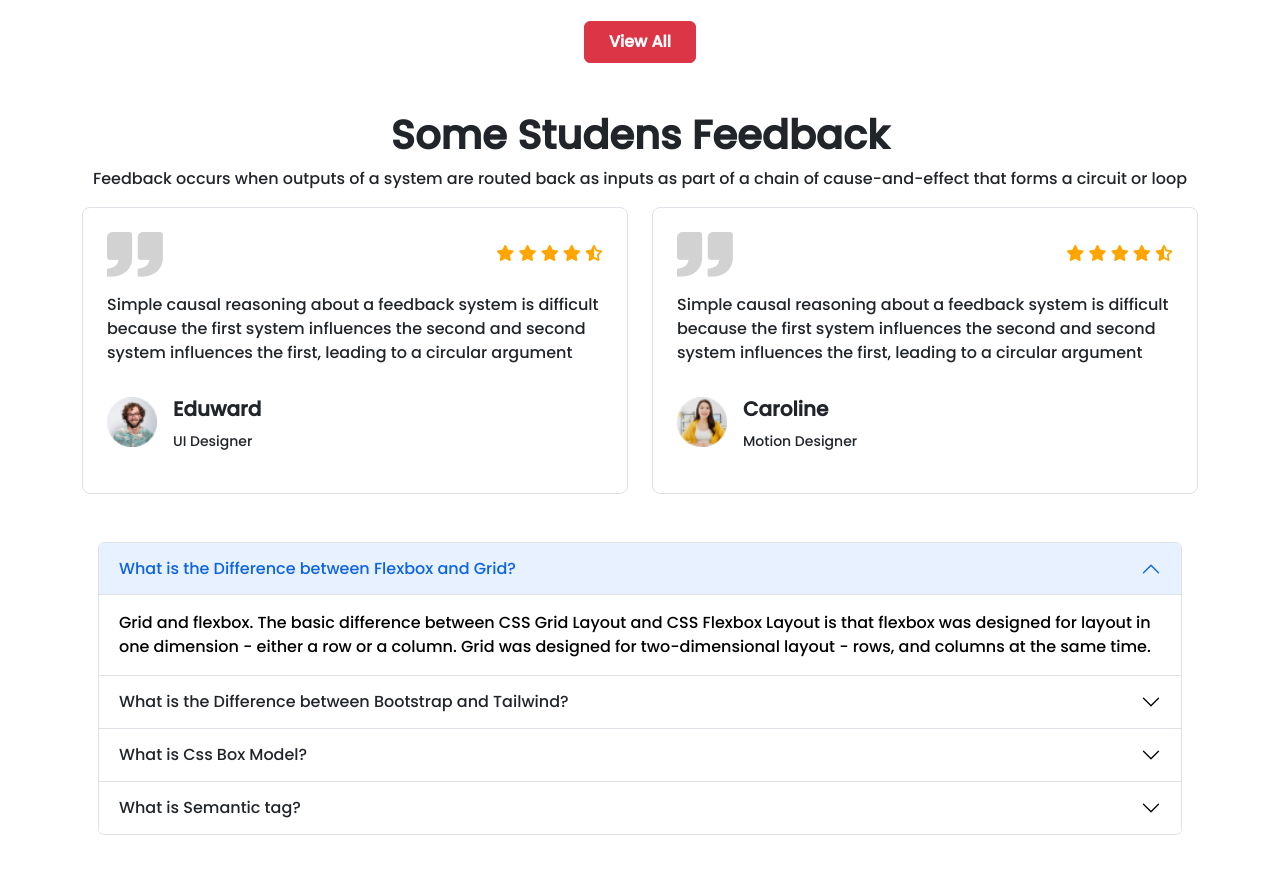
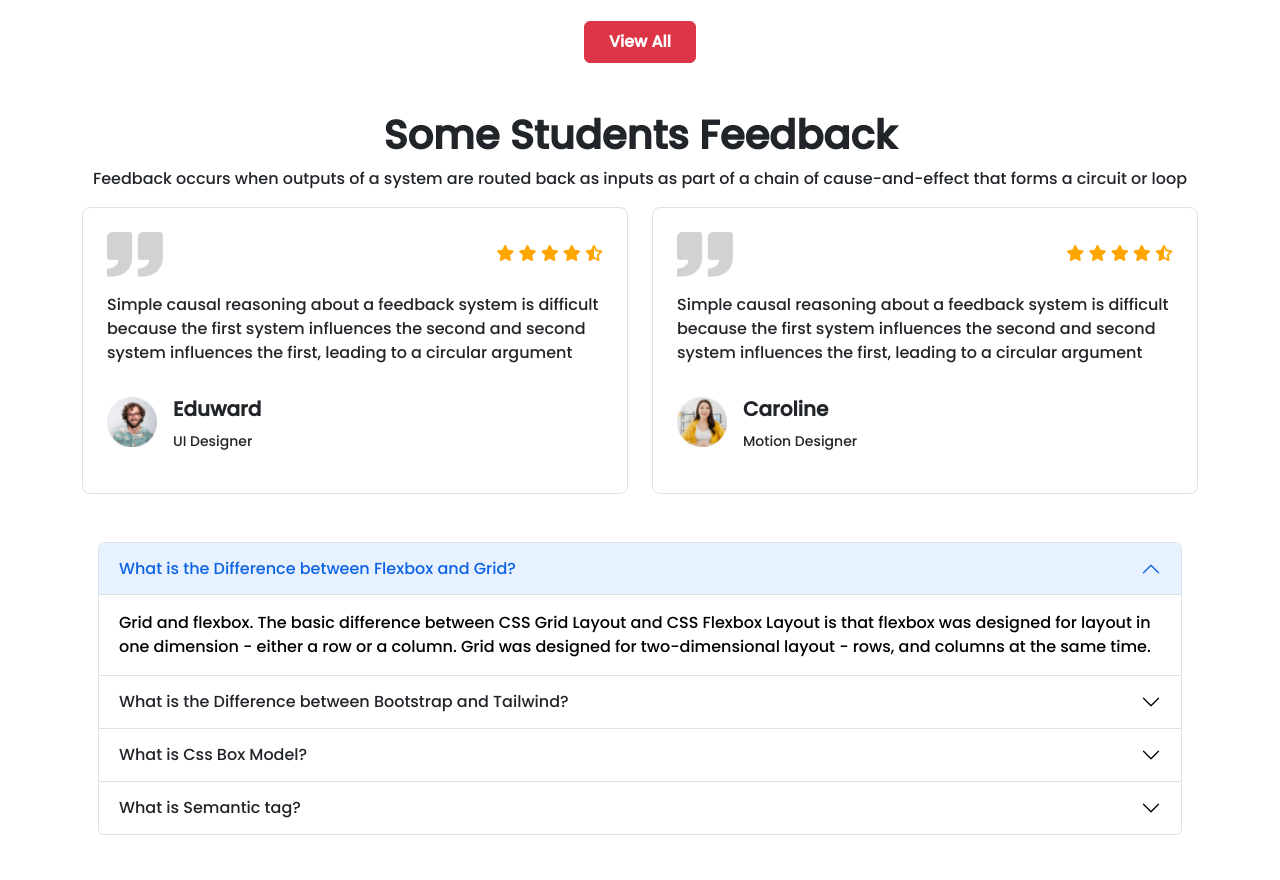
Before and after one commit to Danielsweet1/Third-Assignment, a plain HTML site: page index.html in a window 1280 px wide. Shown: the part 3339-4219 px from the top of the page. Drawn offline with nearby package versions, Linux system fonts and the light colour scheme.

Commit message:
correct spelling

```diff
--- a/index.html
+++ b/index.html
@@ -306,7 +306,7 @@
       <!-- feedback section  -->
       <section class="container my-5">
         <div class="text-center">
-          <h2 class="fs-1 fw-bold">Some Studens Feedback</h2>
+          <h2 class="fs-1 fw-bold">Some Students Feedback</h2>
           <p>Feedback occurs when outputs of a system are routed back as inputs as part of a chain  of cause-and-effect that forms a circuit or loop</p>
         </div>
         <div class="row row-cols-1 row-cols-lg-2 g-4">
```
